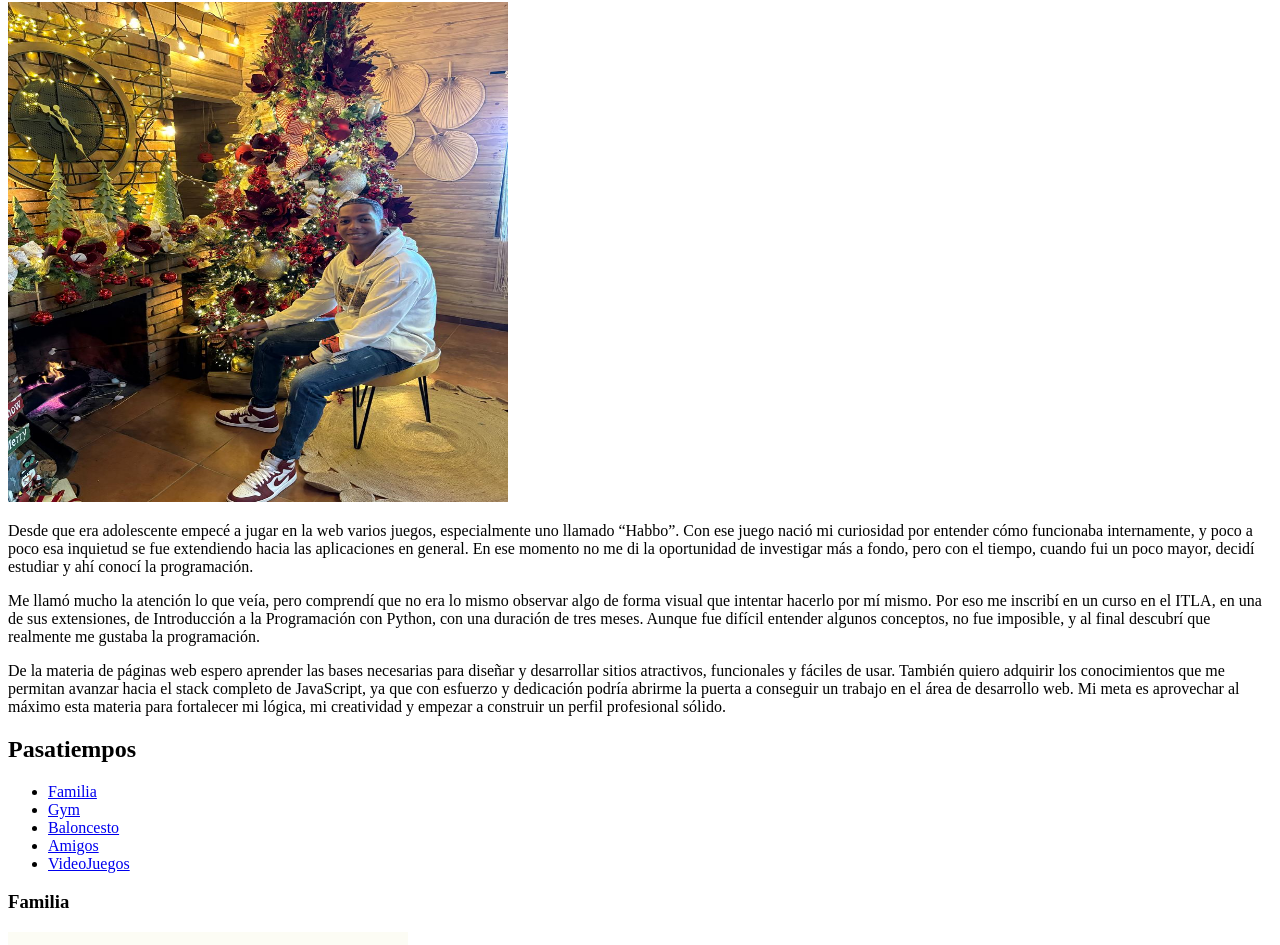
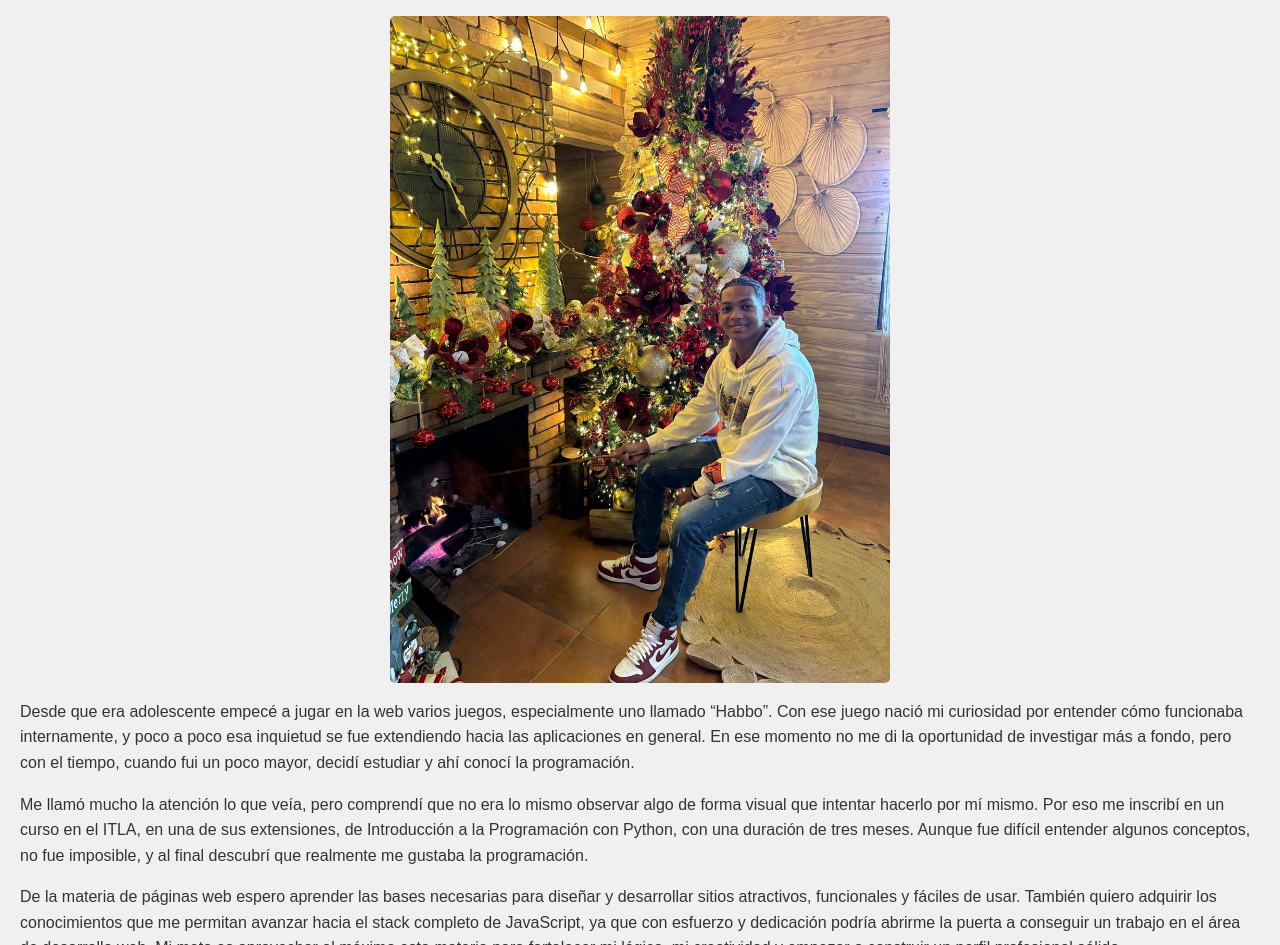
Before and after one commit to RamShX/Primer_blog_PWeb, a plain HTML site: page index.html in a window 1280 px wide. Shown: the part 78-1023 px from the top of the page. Drawn offline with Linux system fonts and the light colour scheme.

Commit message:
Agregando css con stilo básico

```diff
--- /dev/null
+++ b/css/style.css
@@ -0,0 +1,58 @@
+body {
+    font-family: Arial, sans-serif;
+    line-height: 1.6;
+    margin: 20px;
+    background-color: #f0f0f0;
+    color: #333;
+}
+
+h1 {
+    color: #0077cc;
+    text-align: center;
+}
+
+h2 {
+    color: #005fa3;
+    margin-top: 40px;
+}
+
+h3 {
+    color: #0077cc;
+    margin-top: 30px;
+}
+
+img {
+    display: block;
+    margin: 10px auto;
+    max-width: 90%;
+    height: auto;
+    border-radius: 5px;
+}
+
+p {
+    margin-bottom: 15px;
+}
+
+ul {
+    list-style-type: none;
+    padding: 0;
+}
+
+ul li {
+    margin-bottom: 5px;
+}
+
+a {
+    text-decoration: none;
+    color: #0077cc;
+}
+
+a:hover {
+    color: #005fa3;
+}
+
+a img {
+    display: inline-block;
+    margin: 10px 10px;
+    vertical-align: middle;
+}
--- a/index.html
+++ b/index.html
@@ -4,6 +4,7 @@
     <meta charset="UTF-8">
     <meta name="viewport" content="width=device-width, initial-scale=1.0">
     <title>Primer blog</title>
+    <link rel="stylesheet" href="css/style.css">
 </head>
 <body>
     <h1>Blog Personal</h1>
@@ -47,15 +48,15 @@
     <hr>
     <h4>Contactos</h4>
     <a href="https://www.instagram.com/r__polanco/" target="_blank">
-        <img src="imagenes/icono_ig.png" width="40">
+        <img src="imagenes/icono_ig.png" width="40" alt="Instagram">
     </a>
 
     <a href="https://www.linkedin.com/in/ramshley-polanco-veloz-590322324/" target="_blank">
-        <img src="imagenes/icono_IN.png" width="40">
+        <img src="imagenes/icono_IN.png" width="40" alt="Linkedin">
     </a>
 
     <a href="https://github.com/RamShX" target="_blank">
-        <img src="imagenes/icono_github.png" width="40">
+        <img src="imagenes/icono_github.png" width="40" alt="Github">
     </a>
 
 </body>
```
